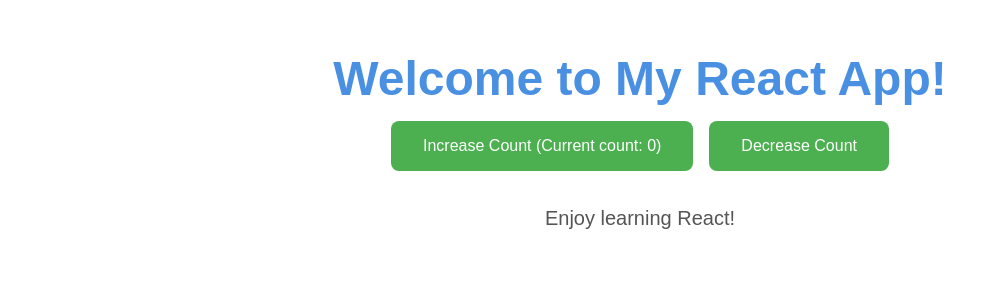
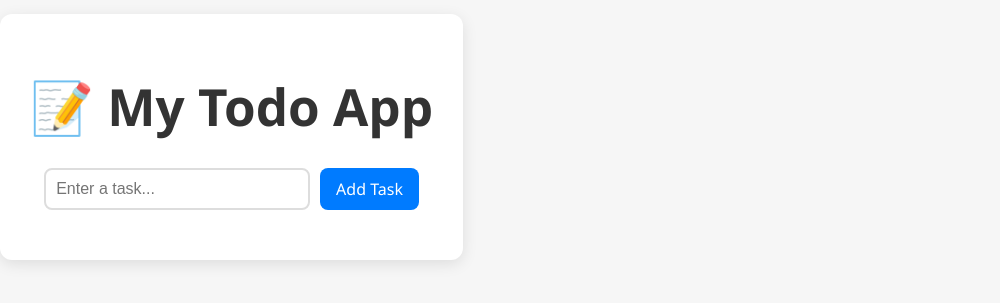
Before and after one commit to chirustark17/react-seminar-app, a React (Vite) app: page / in a window 1280 px wide. Shown: the part 263-566 px from the top of the page, without its empty margins (0-1000 px from the left). Built offline with nearby package versions, Linux system fonts and the light colour scheme.

Commit message:
Your changes

```diff
--- a/src/App.css
+++ b/src/App.css
@@ -1,68 +1,77 @@
-.App {
+body {
+  font-family: 'Segoe UI', Tahoma, Geneva, Verdana, sans-serif;
+  background-color: #f6f6f6;
+  margin: 0;
+  padding: 0;
+}
+
+.container {
+  max-width: 600px;
+  margin: 60px auto;
+  padding: 30px;
+  background-color: #ffffff;
+  box-shadow: 0px 4px 15px rgba(0, 0, 0, 0.1);
+  border-radius: 12px;
   text-align: center;
-  font-family: 'Arial', sans-serif;
 }
 
 h1 {
-  font-size: 3rem;
-  color: #4a90e2;
-  margin-bottom: 1rem;
+  color: #333;
 }
 
-.counter-container {
+.input-section {
   display: flex;
   justify-content: center;
-  gap: 1rem;
-  margin-top: 1rem;
+  margin-bottom: 20px;
+  gap: 10px;
 }
 
-.counter-button {
-  background-color: #4CAF50;
+input[type="text"] {
+  width: 60%;
+  padding: 10px;
+  font-size: 16px;
+  border: 2px solid #ddd;
+  border-radius: 8px;
+}
+
+button {
+  padding: 10px 16px;
+  font-size: 16px;
+  background-color: #007bff;
   color: white;
-  padding: 1rem 2rem;
-  font-size: 1rem;
   border: none;
   border-radius: 8px;
   cursor: pointer;
-  transition: background-color 0.3s ease, transform 0.2s ease;
+  transition: background-color 0.3s ease;
 }
 
-.counter-button:hover {
-  background-color: #45a049;
-  transform: scale(1.05);
+button:hover {
+  background-color: #0056b3;
 }
 
-.counter-button:active {
-  transform: scale(0.98);
+.todo-list {
+  list-style: none;
+  padding: 0;
 }
 
-p {
-  font-size: 1.25rem;
-  color: #555;
-  margin-top: 2rem;
+.todo-list li {
+  padding: 12px;
+  background-color: #f1f1f1;
+  margin-bottom: 10px;
+  border-radius: 8px;
+  display: flex;
+  justify-content: space-between;
+  align-items: center;
 }
 
-@media (max-width: 768px) {
-  .counter-container {
-    flex-direction: column;
-  }
-
-  .counter-button {
-    width: 100%;
-    margin-bottom: 1rem;
-  }
+.delete-btn {
+  background-color: #ff4d4d;
+  padding: 6px 12px;
+  font-size: 14px;
+  border-radius: 6px;
+  color: white;
 }
 
-#root {
-  max-width: 1280px;
-  margin: 0 auto;
-  padding: 2rem;
+.delete-btn:hover {
+  background-color: #cc0000;
 }
-
-.card {
-  padding: 2em;
-}
-
-.read-the-docs {
-  color: #888;
-}
--- a/src/App.jsx
+++ b/src/App.jsx
@@ -2,23 +2,54 @@ import { useState } from 'react';
 import './App.css';
 
 function App() {
-  const [count, setCount] = useState(0);
+  // State to store the input task text
+  const [task, setTask] = useState('');
 
-  const increaseCount = () => setCount(count + 1);
-  const decreaseCount = () => setCount(count - 1);
+  // State to store the list of tasks
+  const [todos, setTodos] = useState([]);
+
+  // Function to handle adding a new task
+  const handleAdd = () => {
+    if (task.trim() !== '') {
+      // Add task to list and reset input field
+      setTodos([...todos, task]);
+      setTask('');
+    }
+  };
+
+  // Function to delete a task by index
+  const handleDelete = (index) => {
+    const updatedTodos = todos.filter((_, i) => i !== index);
+    setTodos(updatedTodos);
+  };
 
   return (
-    <div className="App">
-      <h1>Welcome to My React App!</h1>
-      <div className="counter-container">
-        <button className="counter-button" onClick={increaseCount}>
-          Increase Count (Current count: {count})
-        </button>
-        <button className="counter-button" onClick={decreaseCount}>
-          Decrease Count
-        </button>
+    <div className="container">
+      <h1>📝 My Todo App</h1>
+
+      {/* Input section for adding tasks */}
+      <div className="input-section">
+        <input
+          type="text"
+          placeholder="Enter a task..."
+          value={task}
+          onChange={(e) => setTask(e.target.value)} // Update task state on change
+        />
+        <button onClick={handleAdd}>Add Task</button>
       </div>
-      <p>Enjoy learning React!</p>
+
+      {/* Displaying list of tasks */}
+      <ul className="todo-list">
+        {todos.map((item, index) => (
+          <li key={index}>
+            {item}
+            {/* Delete button for each task */}
+            <button className="delete-btn" onClick={() => handleDelete(index)}>
+              ❌
+            </button>
+          </li>
+        ))}
+      </ul>
     </div>
   );
 }
```
